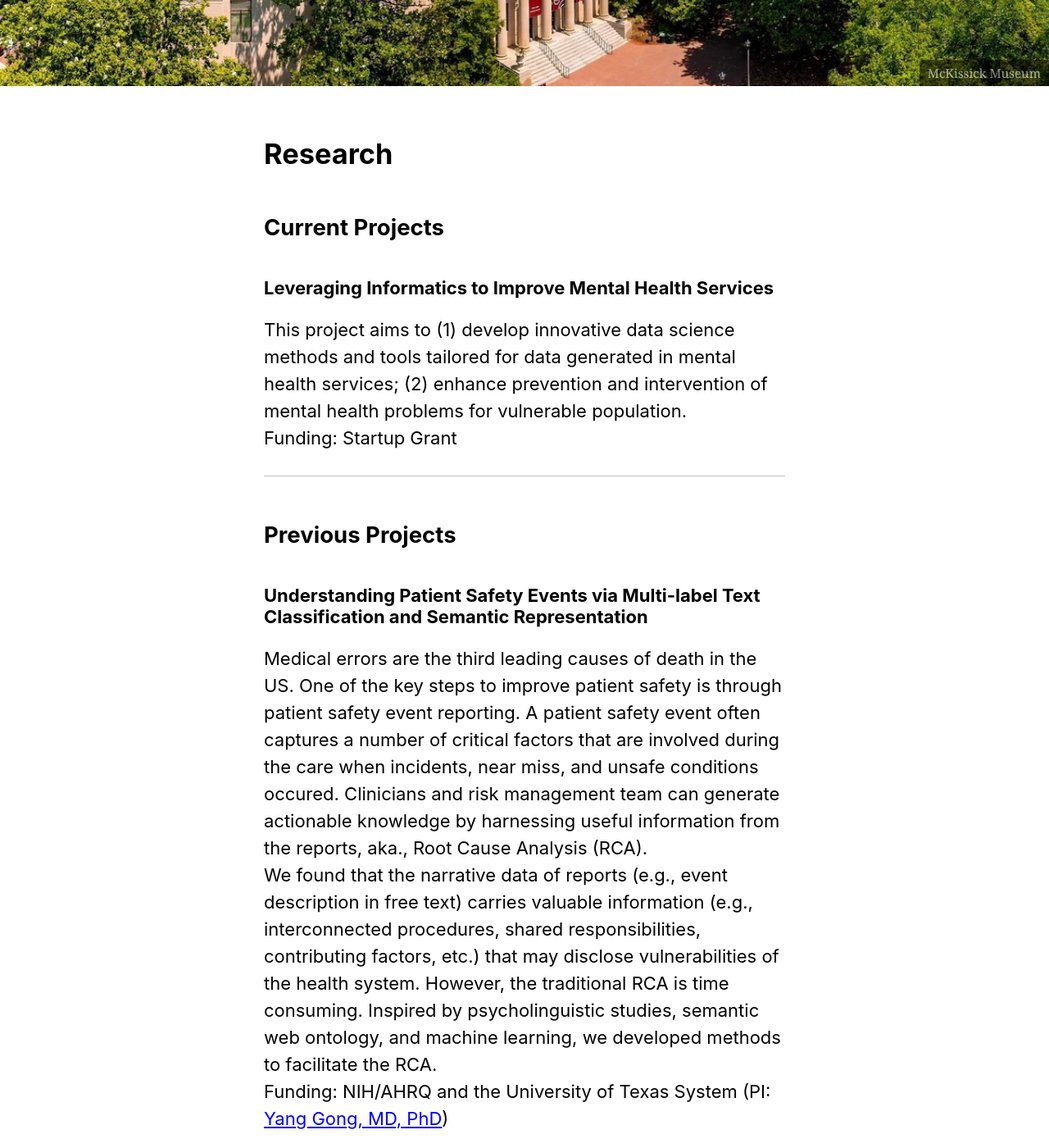
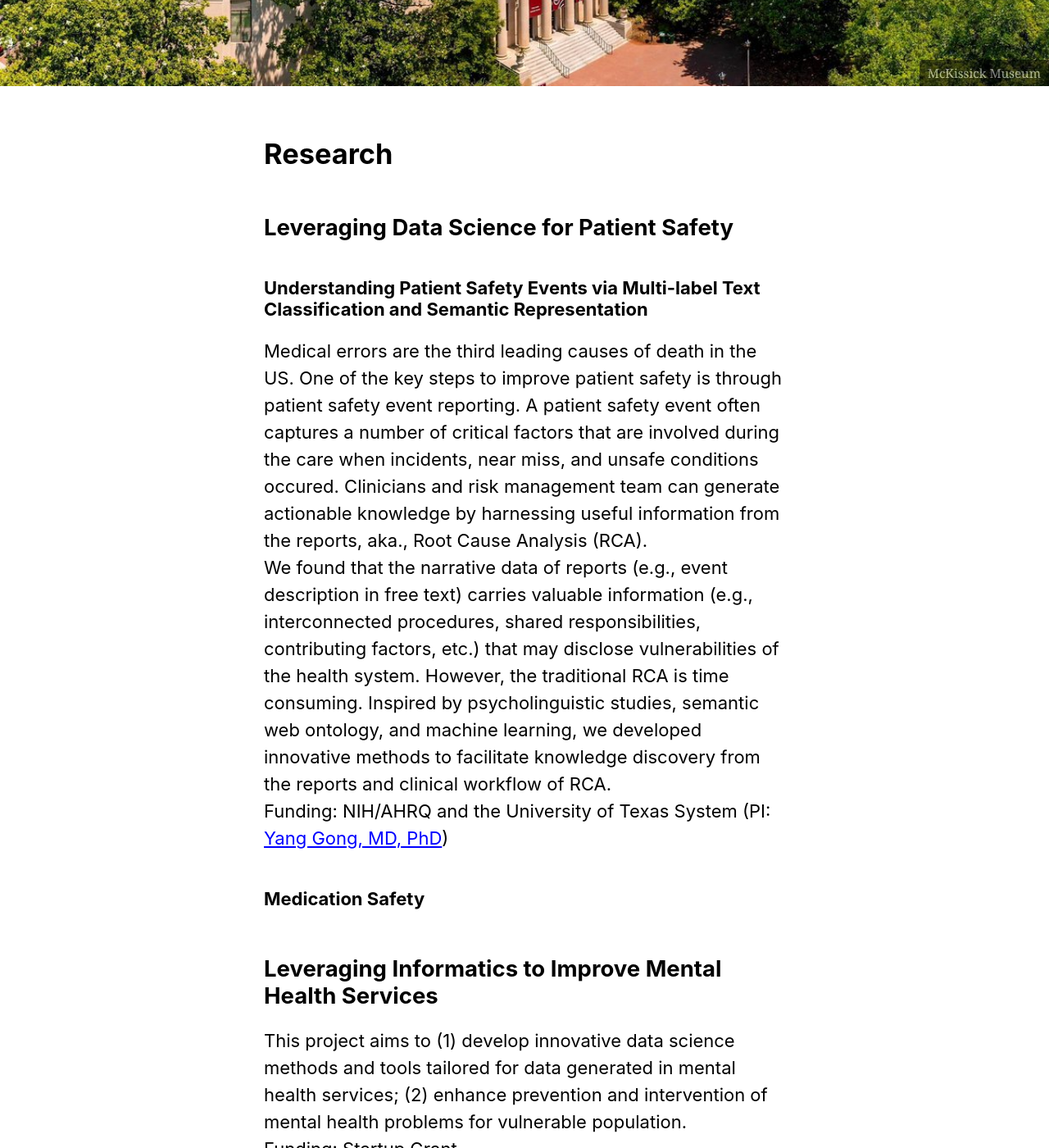
Before and after one commit to nehcgnail/nehcgnail.github.io, a Jekyll site: the page built from _pages/research.md, in a window 1280 px wide and 1400 px high, scrolled down 420 px. Shown: the whole window at 82% size. Built offline with Jekyll 4.4.1, drawn with Linux system fonts in a browser that asks for light colours; cached includes are drawn as plain includes; nearby versions of some CDN libraries.

Commit message:
research update

```diff
--- a/_pages/research.md
+++ b/_pages/research.md
@@ -8,17 +8,15 @@ header:
   caption: "McKissick Museum"
 ---
 
-## Current Projects
 
-### Leveraging Informatics to Improve Mental Health Services
+## Leveraging Data Science for Patient Safety
+### Understanding Patient Safety Events via Multi-label Text Classification and Semantic Representation
+Medical errors are the third leading causes of death in the US. One of the key steps to improve patient safety is through patient safety event reporting. A patient safety event often captures a number of critical factors that are involved during the care when incidents, near miss, and unsafe conditions occured. Clinicians and risk management team can generate actionable knowledge by harnessing useful information from the reports, aka., Root Cause Analysis (RCA).
+We found that the narrative data of reports (e.g., event description in free text) carries valuable information (e.g., interconnected procedures, shared responsibilities, contributing factors, etc.) that may disclose vulnerabilities of the health system. However, the traditional RCA is time consuming. Inspired by psycholinguistic studies, semantic web ontology, and machine learning, we developed innovative methods to facilitate knowledge discovery from the reports and clinical workflow of RCA. <br/>
+Funding: NIH/AHRQ and the University of Texas System (PI: [Yang Gong, MD, PhD](https://sbmi.uth.edu/faculty-and-staff/yang-gong.htm))
+### Medication Safety
+
+
+## Leveraging Informatics to Improve Mental Health Services
 This project aims to (1) develop innovative data science methods and tools tailored for data generated in mental health services; (2) enhance prevention and intervention of mental health problems for vulnerable population.<br/>
 Funding: Startup Grant
-
----
-
-## Previous Projects
-
-### Understanding Patient Safety Events via Multi-label Text Classification and Semantic Representation
-Medical errors are the third leading causes of death in the US. One of the key steps to improve patient safety is through patient safety event reporting. A patient safety event often captures a number of critical factors that are involved during the care when incidents, near miss, and unsafe conditions occured. Clinicians and risk management team can generate actionable knowledge by harnessing useful information from the reports, aka., Root Cause Analysis (RCA).
-We found that the narrative data of reports (e.g., event description in free text) carries valuable information (e.g., interconnected procedures, shared responsibilities, contributing factors, etc.) that may disclose vulnerabilities of the health system. However, the traditional RCA is time consuming. Inspired by psycholinguistic studies, semantic web ontology, and machine learning, we developed methods to facilitate the RCA. <br/>
-Funding: NIH/AHRQ and the University of Texas System (PI: [Yang Gong, MD, PhD](https://sbmi.uth.edu/faculty-and-staff/yang-gong.htm))
```
